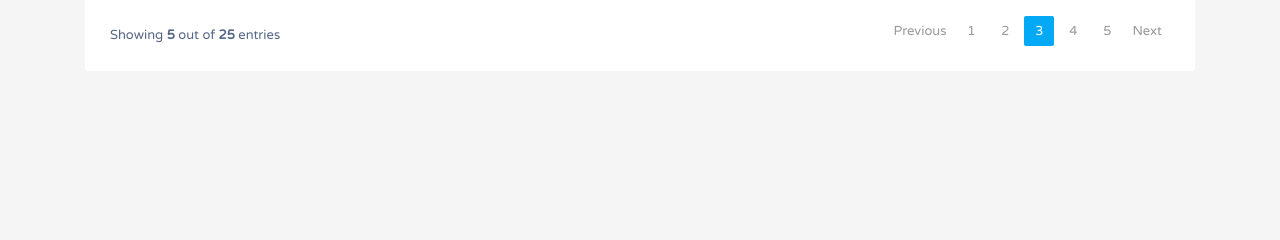
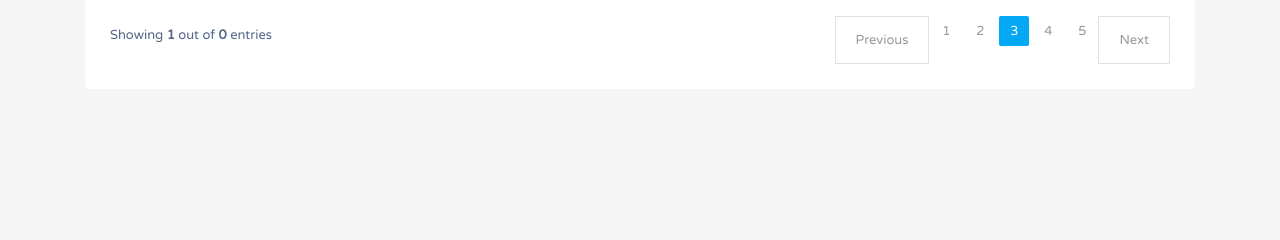
Before and after one commit to SadmanSakib93/Personal-Password-Manager-Flask-MongoDB, a Flask app: page /profile_home in a window 1280 px wide. Shown: the part 152-392 px from the top of the page. Run offline with Flask 2, Linux system fonts and the light colour scheme; data that the repository does not hold is empty; some libraries are stand-ins or nearby versions.

Commit message:
Add pagination in table. TODO: Better table structure!

```diff
--- a/main.py
+++ b/main.py
@@ -1,6 +1,7 @@
 from flask import Flask, render_template, redirect, url_for, request
 from pymongo import MongoClient
 import flask
+from flask_paginate import Pagination, get_page_args
 
 app = Flask(__name__)
 
@@ -12,21 +13,25 @@ def home():
 
 @app.route('/signup', methods=['GET'])
 def signup():
-    print("inside signup")
     return render_template('signup.html')
 
 
 @app.route('/login', methods=['GET'])
 def login():
-    print("inside login")
     return render_template('login.html')
 
 
 @app.route('/profile_home')
 def profile_home():
-    print("inside profile_home")
+    current_page_num = request.args.get('page', 1, type=int)
+    print("current_page_num:", current_page_num)
+    rows_per_page=1
     api_object = CrudAPI()
-    data=api_object.read()
+    data={}
+    data['documents'] = api_object.read_by_page(rows_per_page=rows_per_page, page_num=current_page_num)
+    data['num_of_documents']=len(api_object.read())
+    data['rows_per_page']=rows_per_page
+    data['current_page_num']=current_page_num
     print("==data==", data)
     return render_template('profile_home.html', data=data)
 
@@ -38,16 +43,16 @@ def add_new_password_page():
 
 @app.route('/login_validation', methods=["POST"])
 def login_validation():
-    print("inside login_validation")
     email = request.form.get("email")
     master_key = request.form.get("master_key")
     print("email:", email, "master_key:", master_key)
     if(str(email) == "sadman.93.sakib@gmail.com" and str(master_key) == "1"):
         print("Login successfully!!! ")
-        return redirect(url_for('profile_home'))
+        return redirect(url_for('profile_home', page=1))
     else:
         print("Login failed!!! ")
         return redirect(url_for('login'))
+
 
 @app.route('/store_password_db', methods=["POST"])
 def store_password_db():
@@ -65,6 +70,8 @@ def store_password_db():
         return redirect(url_for('profile_home'))
 
 # MongoDB Model for ToDo CRUD Implementation
+
+
 class CrudAPI:
     def __init__(self):
         try:
@@ -76,19 +83,33 @@ class CrudAPI:
         except:
             print("Unable to connect to database!")
 
-    def insert_data(self, new_document):    # Create - (1) explained in next section
+    def insert_data(self, new_document):
         response = self.db[self.collection].insert_one(new_document)
         output = {'Status': 'Successfully Inserted',
                   'Document_ID': str(response.inserted_id)}
         return output
 
-    def read(self):                 # Read - (2) explained in next section
+    def read(self):
         documents = self.db[self.collection].find()
         output = [{item: data[item] for item in data}
                   for data in documents]
         return output
 
-    def update_data(self):          # Update - (3) explained in next section
+    def read_by_page(self, rows_per_page, page_num=1):
+        # Set the pagination configuration
+        page, per_page, offset = get_page_args(page_parameter='page',
+                                           per_page_parameter='per_page')
+        print("page, per_page, offset", page, per_page, offset)
+        documents = list(self.db[self.collection].find())
+        print("documents:", len(documents))
+
+        # Calculate number of documents to skip
+        skips = rows_per_page * (page_num - 1)
+        # Skip and limit
+        data = self.db[self.collection].find().skip(skips).limit(rows_per_page)
+        return data
+
+    def update_data(self):
         filter = self.data['Filter']
         updated_data = {"$set": self.data['DataToBeUpdated']}
         response = self.collection.update_one(filter, updated_data)
@@ -96,7 +117,7 @@ class CrudAPI:
                   0 else "Nothing was updated."}
         return output
 
-    def delete_data(self, data):    # Delete - (4) explained in next section
+    def delete_data(self, data):
         filter = data['Filter']
         response = self.collection.delete_one(filter)
         output = {'Status': 'Successfully Deleted' if response.deleted_count >
--- a/templates/profile_home.html
+++ b/templates/profile_home.html
@@ -1,5 +1,6 @@
 <!DOCTYPE html>
 <html lang="en">
+
 <head>
     <meta charset="utf-8">
     <meta name="viewport" content="width=device-width, initial-scale=1, shrink-to-fit=no">
@@ -18,16 +19,19 @@ body {
             font-family: 'Varela Round', sans-serif;
             font-size: 13px;
         }
+
         .table-responsive {
             margin: 30px 0;
         }
+
         .table-wrapper {
             min-width: 1000px;
             background: #fff;
             padding: 20px 25px;
             border-radius: 3px;
-    box-shadow: 0 1px 1px rgba(0,0,0,.05);
+            box-shadow: 0 1px 1px rgba(0, 0, 0, .05);
         }
+
         .table-title {
             padding-bottom: 15px;
             background: #299be4;
@@ -36,10 +40,12 @@ body {
             margin: -20px -25px 10px;
             border-radius: 3px 3px 0 0;
         }
+
         .table-title h2 {
             margin: 5px 0 0;
             font-size: 24px;
         }
+
         .table-title .btn {
             color: #566787;
             float: right;
@@ -52,69 +58,88 @@ body {
             outline: none !important;
             margin-left: 10px;
         }
-.table-title .btn:hover, .table-title .btn:focus {
+
+        .table-title .btn:hover,
+        .table-title .btn:focus {
             color: #566787;
             background: #f2f2f2;
         }
+
         .table-title .btn i {
             float: left;
             font-size: 21px;
             margin-right: 5px;
         }
+
         .table-title .btn span {
             float: left;
             margin-top: 2px;
         }
-table.table tr th, table.table tr td {
+
+        table.table tr th,
+        table.table tr td {
             border-color: #e9e9e9;
             padding: 12px 15px;
             vertical-align: middle;
         }
+
         table.table tr th:first-child {
             width: 60px;
         }
+
         table.table tr th:last-child {
             width: 100px;
         }
+
         table.table-striped tbody tr:nth-of-type(odd) {
             background-color: #fcfcfc;
         }
+
         table.table-striped.table-hover tbody tr:hover {
             background: #f5f5f5;
         }
+
         table.table th i {
             font-size: 13px;
             margin: 0 5px;
             cursor: pointer;
         }
+
         table.table td:last-child i {
             opacity: 0.9;
             font-size: 22px;
             margin: 0 5px;
         }
+
         table.table td a {
             font-weight: bold;
             color: #566787;
             display: inline-block;
             text-decoration: none;
         }
+
         table.table td a:hover {
             color: #2196F3;
         }
+
         table.table td a.settings {
             color: #2196F3;
         }
+
         table.table td a.delete {
             color: #F44336;
         }
+
         table.table td i {
             font-size: 19px;
         }
+
         table.table .avatar {
             border-radius: 50%;
             vertical-align: middle;
             margin-right: 10px;
         }
+
         .status {
             font-size: 30px;
             margin: 2px 2px 0 0;
@@ -122,22 +147,28 @@ table.table .avatar {
             vertical-align: middle;
             line-height: 10px;
         }
+
         .text-success {
             color: #10c469;
         }
+
         .text-info {
             color: #62c9e8;
         }
+
         .text-warning {
             color: #FFC107;
         }
+
         .text-danger {
             color: #ff5b5b;
         }
+
         .pagination {
             float: right;
             margin: 0 0 5px;
         }
+
         .pagination li a {
             border: none;
             font-size: 13px;
@@ -150,22 +181,29 @@ table.table .avatar {
             text-align: center;
             padding: 0 6px;
         }
+
         .pagination li a:hover {
             color: #666;
         }
-.pagination li.active a, .pagination li.active a.page-link {
+
+        .pagination li.active a,
+        .pagination li.active a.page-link {
             background: #03A9F4;
         }
+
         .pagination li.active a:hover {
             background: #0397d6;
         }
+
         .pagination li.disabled i {
             color: #ccc;
         }
+
         .pagination li i {
             font-size: 16px;
             padding-top: 6px
         }
+
         .hint-text {
             float: left;
             margin-top: 10px;
@@ -173,11 +211,12 @@ table.table .avatar {
         }
     </style>
     <script>
-$(document).ready(function(){
+        $(document).ready(function () {
             $('[data-toggle="tooltip"]').tooltip();
         });
     </script>
 </head>
+
 <body>
     <div class="container-xl">
         <div class="table-responsive">
@@ -188,7 +227,8 @@ $(document).ready(function(){
                             <h2><b>Personal Password Manager</b></h2>
                         </div>
                         <div class="col-sm-7">
-                        <a href="{{ url_for('add_new_password_page') }}" class="btn btn-secondary"><i class="material-icons">&#xE147;</i> <span>Add New Password</span></a>
+                            <a href="{{ url_for('add_new_password_page') }}" class="btn btn-secondary"><i
+                                    class="material-icons">&#xE147;</i> <span>Add New Password</span></a>
                             <!-- <a href="#" class="btn btn-secondary"><i class="material-icons">&#xE24D;</i> <span>Export to Excel</span></a>						 -->
                         </div>
                     </div>
@@ -204,7 +244,7 @@ $(document).ready(function(){
                         </tr>
                     </thead>
                     <tbody>
-                    {% for row in data %}
+                        {% for row in data.documents %}
                         <tr>
                             <td>{{row.title}}</td>
                             <td>{{row.email}}</td>
@@ -212,27 +252,47 @@ $(document).ready(function(){
                             <td>{{row.description}}</td>
                             <!-- <td><span class="status text-success">&bull;</span> Active</td> -->
                             <td>
-                            <a href="#" class="settings" title="Settings" data-toggle="tooltip"><i class="material-icons">&#xE8B8;</i></a>
-                            <a href="#" class="delete" title="Delete" data-toggle="tooltip"><i class="material-icons">&#xE5C9;</i></a>
+                                <a href="#" class="settings" title="Settings" data-toggle="tooltip"><i
+                                        class="material-icons">&#xE8B8;</i></a>
+                                <a href="#" class="delete" title="Delete" data-toggle="tooltip"><i
+                                        class="material-icons">&#xE5C9;</i></a>
                             </td>
                         </tr>
                         {% endfor %}
                     </tbody>
                 </table>
                 <div class="clearfix">
-                <div class="hint-text">Showing <b>5</b> out of <b>25</b> entries</div>
+                    <div class="hint-text">Showing <b>{{data.rows_per_page}}</b> out of <b>{{data.num_of_documents}}</b>
+                        entries</div>
                     <ul class="pagination">
-                    <li class="page-item disabled"><a href="#">Previous</a></li>
+                        {% if data.current_page_num != 1 %}
+                            <li class="page-link">
+                                <a href="{{ url_for('profile_home', page=data.current_page_num-1) }}">Previous</a>
+                            </li>
+                        {% else %}
+                            <li class="page-link disabled">
+                                <a href="#">Previous</a>
+                            </li>
+                        {% endif %}
                         <li class="page-item"><a href="#" class="page-link">1</a></li>
                         <li class="page-item"><a href="#" class="page-link">2</a></li>
                         <li class="page-item active"><a href="#" class="page-link">3</a></li>
                         <li class="page-item"><a href="#" class="page-link">4</a></li>
                         <li class="page-item"><a href="#" class="page-link">5</a></li>
-                    <li class="page-item"><a href="#" class="page-link">Next</a></li>
+                        {% if data.current_page_num != (data.num_of_documents//data.rows_per_page) %}
+                        <li class="page-link">
+                            <a href="{{ url_for('profile_home', page=data.current_page_num+1) }}">Next</a>
+                        </li>
+                        {% else %}
+                            <li class="page-link disabled">
+                                <a href="#">Next</a>
+                            </li>
+                        {% endif %}
                     </ul>
                 </div>
             </div>
         </div>
     </div>
 </body>
+
 </html>
```
Lines whose indentation alone changed are shown as unchanged.
